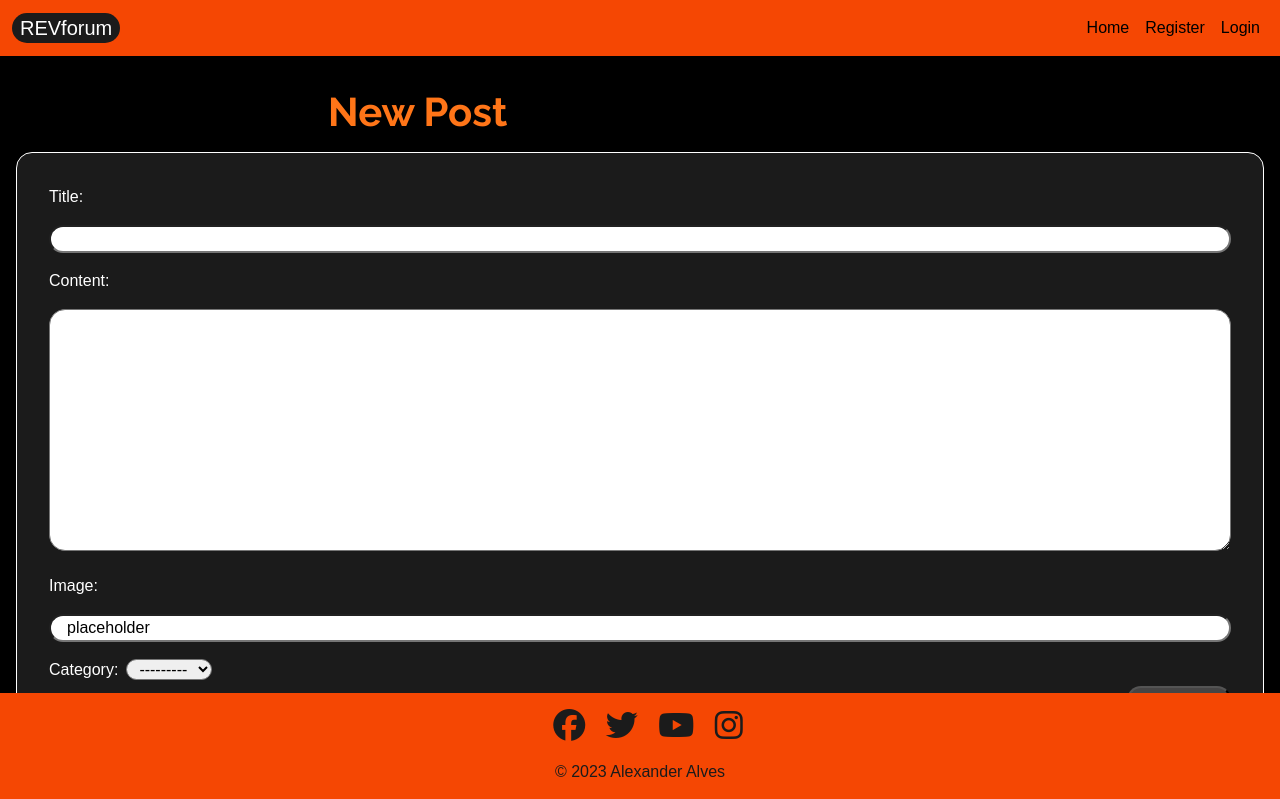
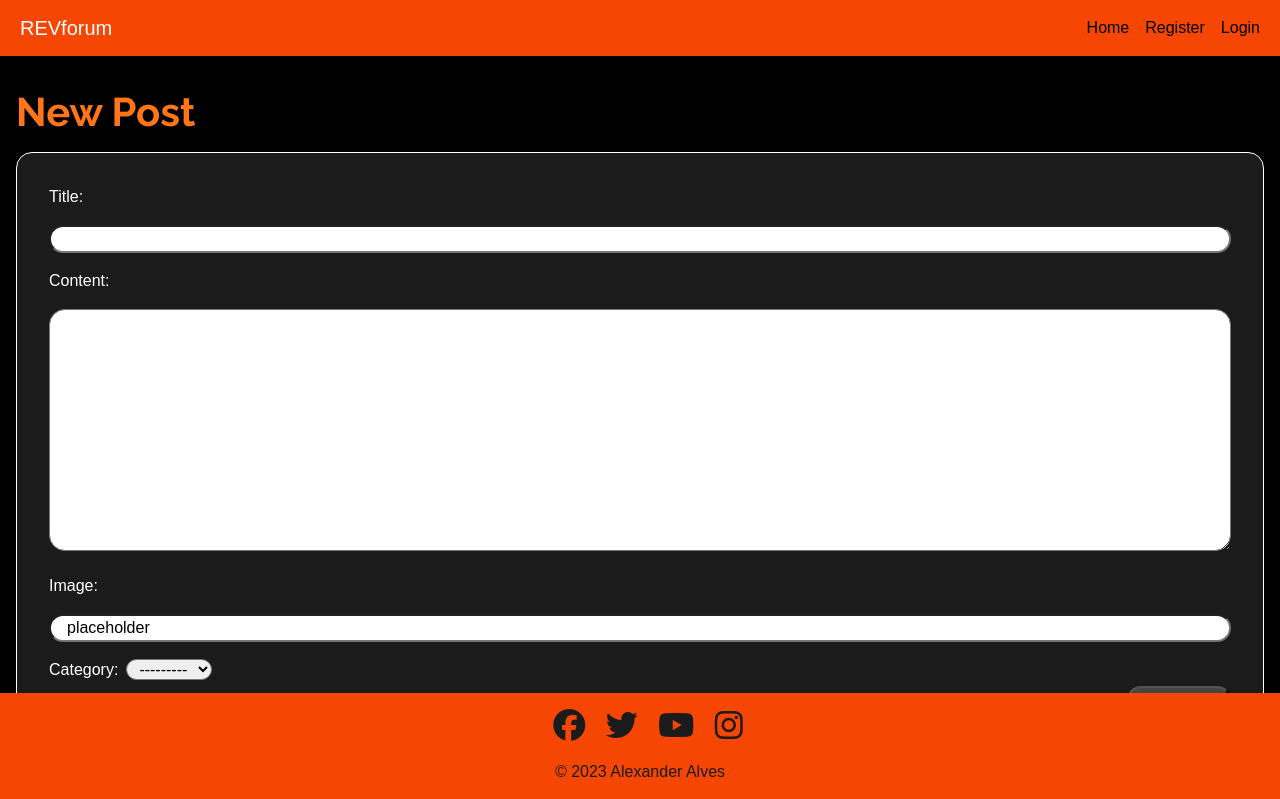
Before and after one commit to AlexDralur/revblog, a Django app: template templates/post_new.html in a window 1280 px wide. Shown: the top 799 px of the page. Run offline with Django 3.2, Linux system fonts and the light colour scheme; the template is opened without the code that fills it: values that come from a table or form of the project are taken from there, others are empty; some libraries are stand-ins or nearby versions.

Commit message:
Correct css errors

```diff
--- a/static/css/style.css
+++ b/static/css/style.css
@@ -24,7 +24,7 @@ h5 {
 }
 
 .header {
-    margin: 2rem 0 1rem 25%;
+    margin: 2rem 0 1rem 0;
     padding: 0;
     font-weight: 700;
     color: #ff7518;
@@ -61,7 +61,6 @@ input[type="text"] {
 }
 
 .navbar-brand {
-    background-color: #1b1b1b;
     border-radius: 1rem;
     padding: 0 0.5rem;
     color: #fff;
--- a/templates/post.html
+++ b/templates/post.html
@@ -38,7 +38,7 @@
         {% endif %}
       </div>
 
-      <div class="update-delete-time d-flex justify-content-between">
+      <div class="update-delete-time">
         <!-- Update and Delete Post Buttons-->
         {% if user.is_authenticated and user == post.author %}
         <div class="update-delete me-2 d-flex">
```
